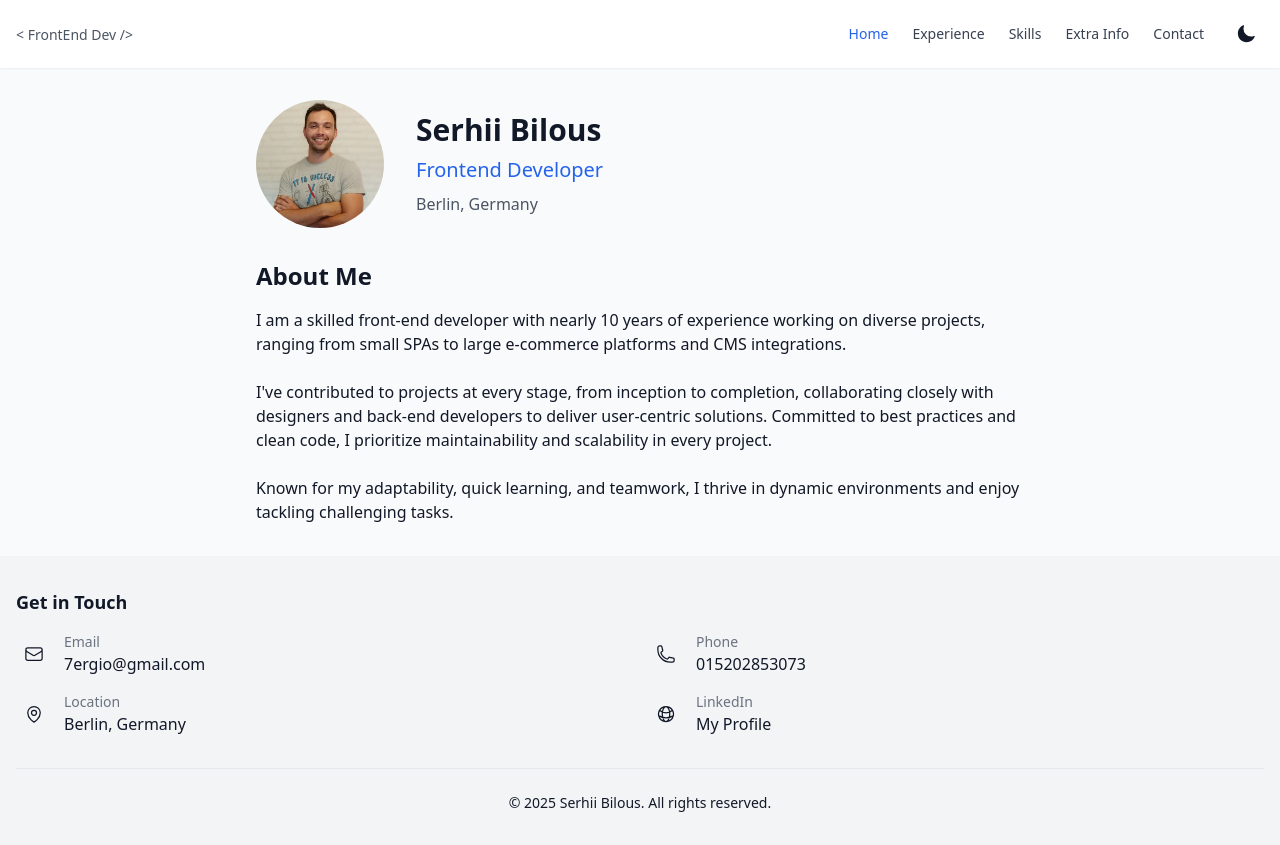
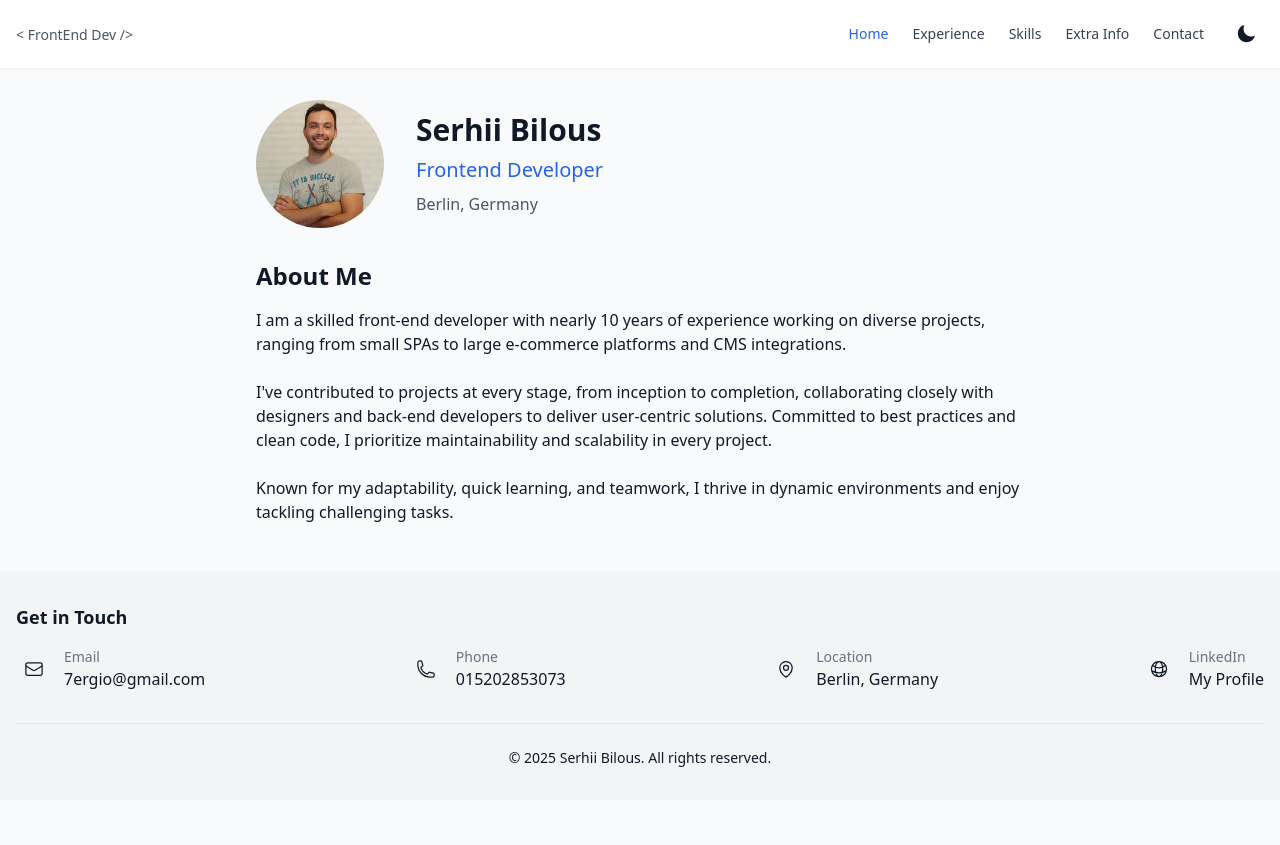
Before and after one commit to 7ergio/resume, a Nuxt app: page / in a window 1280 px wide. After the commit the page ends 800 px from the top, so only its background shows below. Built offline with nearby package versions, Linux system fonts and the light colour scheme.

Commit message:
adjusted footer

```diff
--- a/components/ContactInfo.vue
+++ b/components/ContactInfo.vue
@@ -1,5 +1,5 @@
 <template>
-    <div class="grid grid-cols-1 sm:grid-cols-2 gap-4">
+    <div class="grid md:flex grid-cols-1 sm:grid-cols-2 md:justify-between gap-4">
       <div v-for="(item, index) in contactItems" :key="index" class="flex items-center space-x-3">
         <div class="p-2 rounded-full bg-gray-100 dark:bg-gray-700">
           <component :is="item.icon" class="h-5 w-5" />
```
